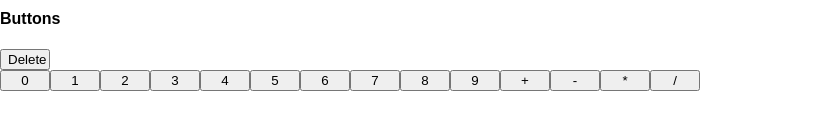
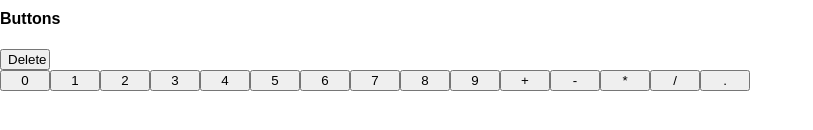
Before and after one commit to GuRuGuMaWaRu/test_calc, a React (Create React App) app: page / in a window 1280 px wide. Shown: the part 172-302 px from the top of the page, without its empty margins (0-813 px from the left). Built offline with nearby package versions, Linux system fonts and the light colour scheme.

Commit message:
deal with decimal dots

```diff
--- a/src/Calculator.js
+++ b/src/Calculator.js
@@ -1,19 +1,35 @@
+/*
+RULES:
+1 - no operator if input is empty
+2 - if decimalDot is the first char, add zero before it
+3 - no more than one decimalDot per number
+4 -
+*/
 import React, { Component } from 'react';
 import CalcButton from './CalcButton';
 import './Calculator.css';
 
-class Calculator extends Component {
+export default class Calculator extends Component {
   constructor(props) {
     super(props);
     this.state = {
       input: [],
       last: '1',
+      decimalDot: false,
       // firstNum: '',
       // operator: '',
       // secondNum: '',
       // result: '',
-      buttons: [0, 1, 2, 3, 4, 5, 6, 7, 8, 9, '+', '-', '*', '/']
+      buttons: [0, 1, 2, 3, 4, 5, 6, 7, 8, 9, '+', '-', '*', '/', '.']
     };
+  }
+
+  updateState = (value, container, input) => {
+    input.push(container);
+    this.setState({
+      input: input,
+      last: value
+    });
   }
 
 
@@ -21,51 +37,52 @@ class Calculator extends Component {
     let input = this.state.input;
 
     event.preventDefault();
-    //======== getting rid of a leading zero
-    // if (container.length === 1 && container[0] === '0' && /\d/.test(value)) {
-    //   container[0] = value;
-    // } else if (!/\d/.test(value) && this.state.input.length > 0) {
-    //   container = [value];
-    // }
+    if (/\d/.test(value) || (/\./.test(value) && this.state.decimalDot === false)) { //=== add a number or a decimal dot (is there is none)
+      let container = input.length > 0 && /\d|\./.test(this.state.last) ? input.pop() : '';
 
-    if (/\d/.test(value)) { //=== add numbers
-      let container = input.length > 0 && /\d/.test(this.state.last) ? input.pop() : '';
-
-      if (container.length === 1 && container === '0') { //=== deal with leading zero problem
+      if (container.length === 0 && /\./.test(value)) { //=== deal with leading decimal dot issue
+        console.log('deal with leading decimal dot issue');
+        container = '0.';
+        this.setState({
+          decimalDot: true
+        });
+        this.updateState(value, container, input);
+      } else if (container.length === 1 && container === '0') { //=== deal with leading zero issue
+        console.log('deal with leading zero issue');
         container = value.toString();
+        this.updateState(value, container, input);
+      } else if (/\./.test(value)) { //=== add decimal dot only if there is none
+        console.log('add decimal dot if there is none');
+        container += value;
+        this.setState({
+          decimalDot: true
+        });
+        this.updateState(value, container, input);
+      } else if (!/\./.test(value)) { //=== add anything except a decimal dot
+        console.log('add anything except a decimal dot');
+        container += value;
+        this.updateState(value, container, input);
+      }
+      // input.push(container);
+      // this.setState({
+      //   input: input,
+      //   last: value
+      // });
+    } else if (!/\d|\./.test(value) && input.length > 0) { //=== add operator
+      console.log('add operator');
+      if (!/\d/.test(this.state.last)) { //=== ensure there is only one operator
+        console.log('ensure there is only one operator');
+        input.pop();
+        input.push(value);
       } else {
-        container += value;
+        input.push(value);
       }
-      input.push(container);
       this.setState({
         input: input,
-        last: value
+        last: value,
+        decimalDot: false
       });
-    } else if (!/\d/.test(value) && input.length > 0) { //=== add operator
-      if (!/\d/.test(this.state.last)) { //=== ensure there is only one operator
-        input.pop();
-        input.push(value);
-        this.setState({
-          input: input,
-          last: value
-        });
-      } else {
-        input.push(value);
-        this.setState({
-          input: input,
-          last: value
-        });
-      }
     }
-
-
-    // let value = event.target.textContent;
-
-    // this.setState(prevState => ({
-    //   input: prevState.input + value
-    // }));
-
-    // this.parseInput();
   }
 
   parseInput = () => {
@@ -173,5 +190,3 @@ class Calculator extends Component {
     );
   }
 }
-
-export default Calculator;
```
